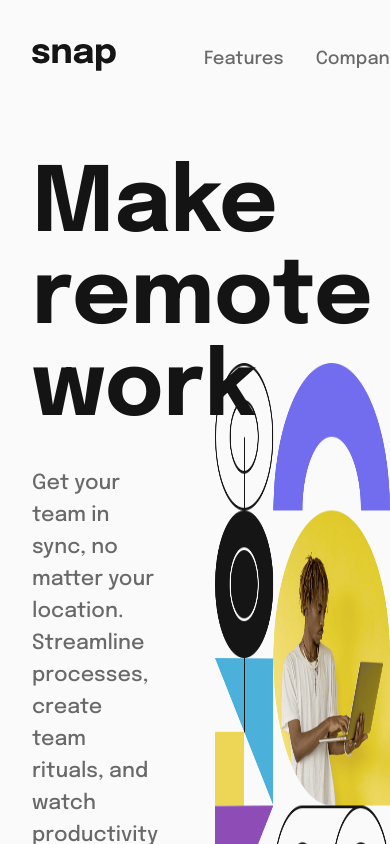
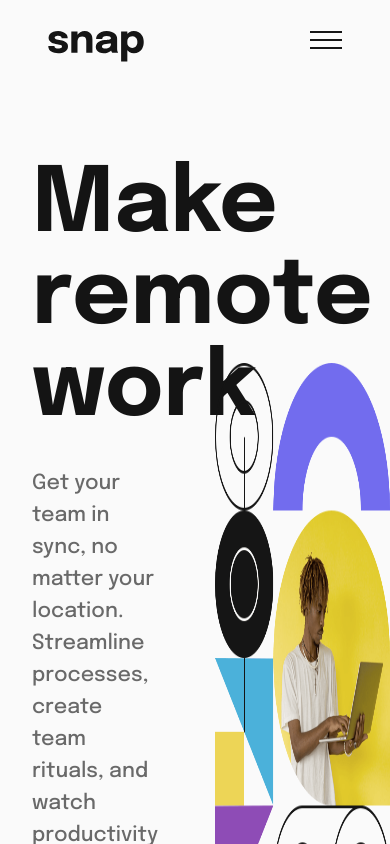
Before and after one commit to Wiileshezo/intro-section-with-dropdown-navigation, a Vue app: page / in a window 390 px wide. Shown: the top 844 px of the page. Built offline with nearby package versions, Linux system fonts and the light colour scheme.

Commit message:
edit the navbar

```diff
--- a/src/components/TheNavigation.vue
+++ b/src/components/TheNavigation.vue
@@ -24,12 +24,17 @@
       ></div>
       <Transition name="mobile-nav">
         <ul v-show="mobileNav" class="dropdown-nav">
-          <li><RouterLink class="link" to="/">Features</RouterLink></li>
+          <div class="icon icon-close-menu" @click="toggleMobileNav"></div>
+          <li class="pt-8">
+            <RouterLink class="link" to="/">Features</RouterLink>
+          </li>
           <li><RouterLink class="link" to="/">Company</RouterLink></li>
           <li><RouterLink class="link" to="/">Careers</RouterLink></li>
           <li><RouterLink class="link" to="/about">About</RouterLink></li>
-          <li><RouterLink class="link" to="/">Login</RouterLink></li>
-          <li>
+          <li class="center pt-8">
+            <RouterLink class="link" to="/">Login</RouterLink>
+          </li>
+          <li class="center">
             <RouterLink class="link register" to="/">Register</RouterLink>
           </li>
         </ul>
@@ -45,22 +50,20 @@ export default {
       scrollNav: null,
       mobile: null,
       mobileNav: null,
-      windowWidth: null,
     };
   },
   created() {
     window.addEventListener("resize", this.checkScreen);
     this.checkScreen();
-    console.log("it work");
   },
 
   mounted() {
     window.addEventListener("scroll", this.updateScroll);
   },
 
-  // unmounted() {
-  //   window.removeEventListener("resize", this.checkScreen);
-  // },
+  unmounted() {
+    window.removeEventListener("resize", this.checkScreen);
+  },
 
   methods: {
     toggleMobileNav() {
@@ -75,13 +78,14 @@ export default {
       this.scrollNav = false;
     },
     checkScreen() {
-      this.windowWidth = Window.innerWidth;
-      if (this.windowWidth <= 780) {
+      const windowWidth = window.innerWidth;
+      if (windowWidth <= 780) {
         this.mobile = true;
-        console.log("it work");
+        return;
       }
       this.mobile = false;
       this.mobileNav = false;
+      return;
     },
   },
 };
@@ -91,6 +95,7 @@ export default {
 header {
   width: 100%;
   z-index: 99;
+  top: -1px;
   position: fixed;
   transition: 0.5s ease all;
   background-color: var(--Almost-White);
@@ -119,7 +124,8 @@ a {
 }
 
 img {
-  padding-inline-end: 2rem;
+  padding-inline: 1rem;
+  width: 6rem;
   transition: 0.5s ease all;
 }
 .left-nav {
@@ -139,16 +145,19 @@ img {
   align-items: center;
   position: absolute;
   top: 2rem;
-  right: 3rem;
+  right: 2rem;
+  width: 3rem;
+  height: 2rem;
+  transition: 0.8s ease all;
 }
 .icon-menu {
   background-image: url("../images/icon-menu.svg");
   background-repeat: no-repeat;
-  width: 3rem;
-  height: 2rem;
-  transition: 0.8s ease all;
 }
-
+.icon-close-menu {
+  background-image: url("../images/icon-close-menu.svg");
+  background-repeat: no-repeat;
+}
 /* .icon-active {
 } */
 
@@ -158,20 +167,27 @@ img {
   position: fixed;
   width: 100%;
   height: 100%;
-  max-width: 30rem;
+  max-width: 25rem;
   background-color: var(--Almost-White);
   top: 0;
-  /* right: 0; */
-  left: 0;
+  right: 0;
 }
 
 .dropdown-nav > li {
   margin-right: 0;
   color: var(--Almost-Black);
-  font-size: 3rem;
-  padding: 2rem;
+  font-size: 2rem;
+  padding: 1rem;
 }
 
+.pt-8 {
+  padding-top: 8rem !important;
+}
+
+.center {
+  align-self: center;
+  padding-top: 8rem;
+}
 .register {
   border: 2px solid var(--Medium-Gray);
   border-radius: 1rem;
@@ -200,7 +216,7 @@ ul,
 
 .mobile-nav-enter-from,
 .mobile-nav-leave-to {
-  transform: translateX(-250px);
+  transform: translateX(250px);
 }
 .mobile-nav-enter-active {
   transition: 0.5s ease-out all;
@@ -215,8 +231,8 @@ ul,
 }
 
 @media screen and (max-width: 450px) {
-  .left-nav {
-    justify-content: none;
+  .register {
+    padding-inline: 5rem;
   }
 }
 
```
